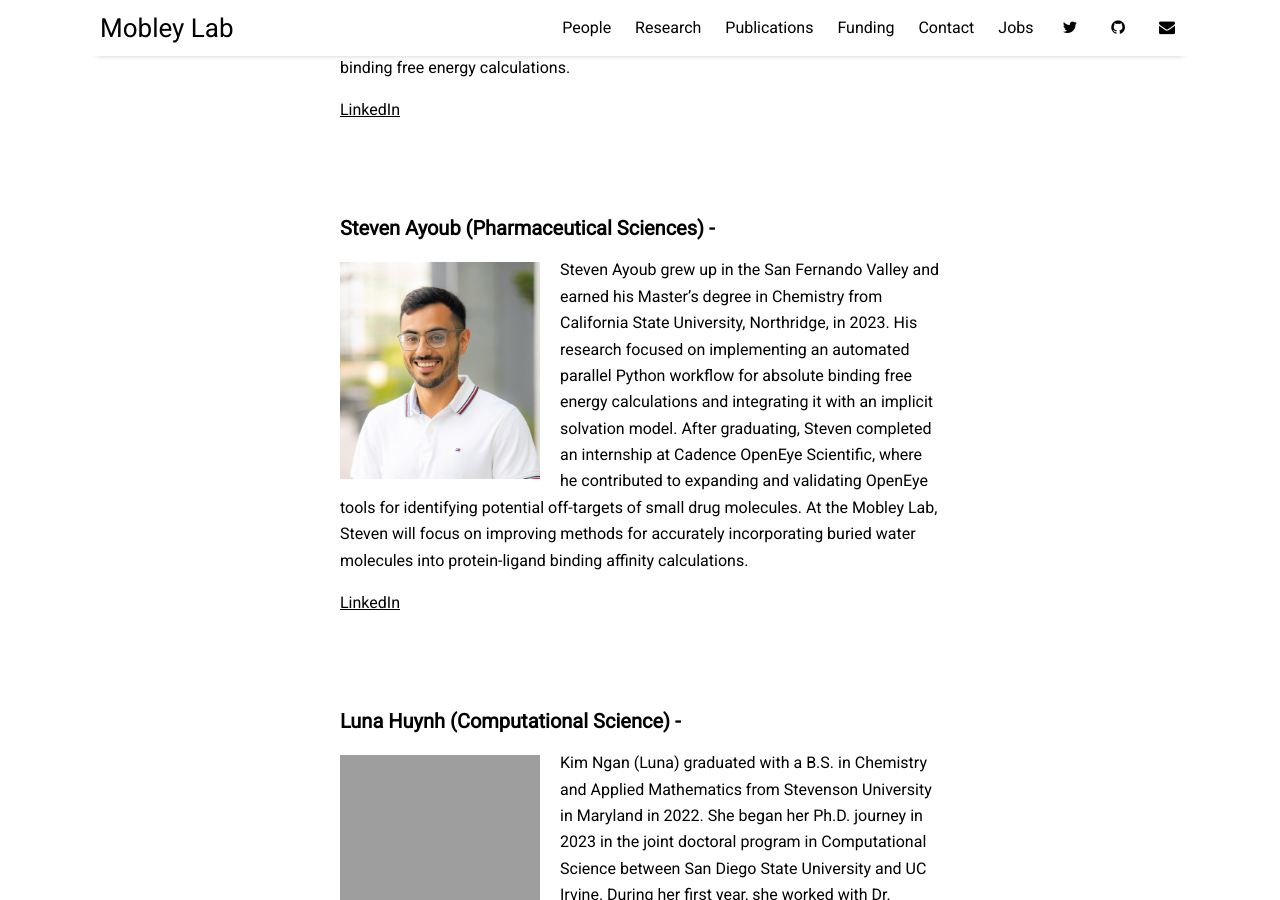
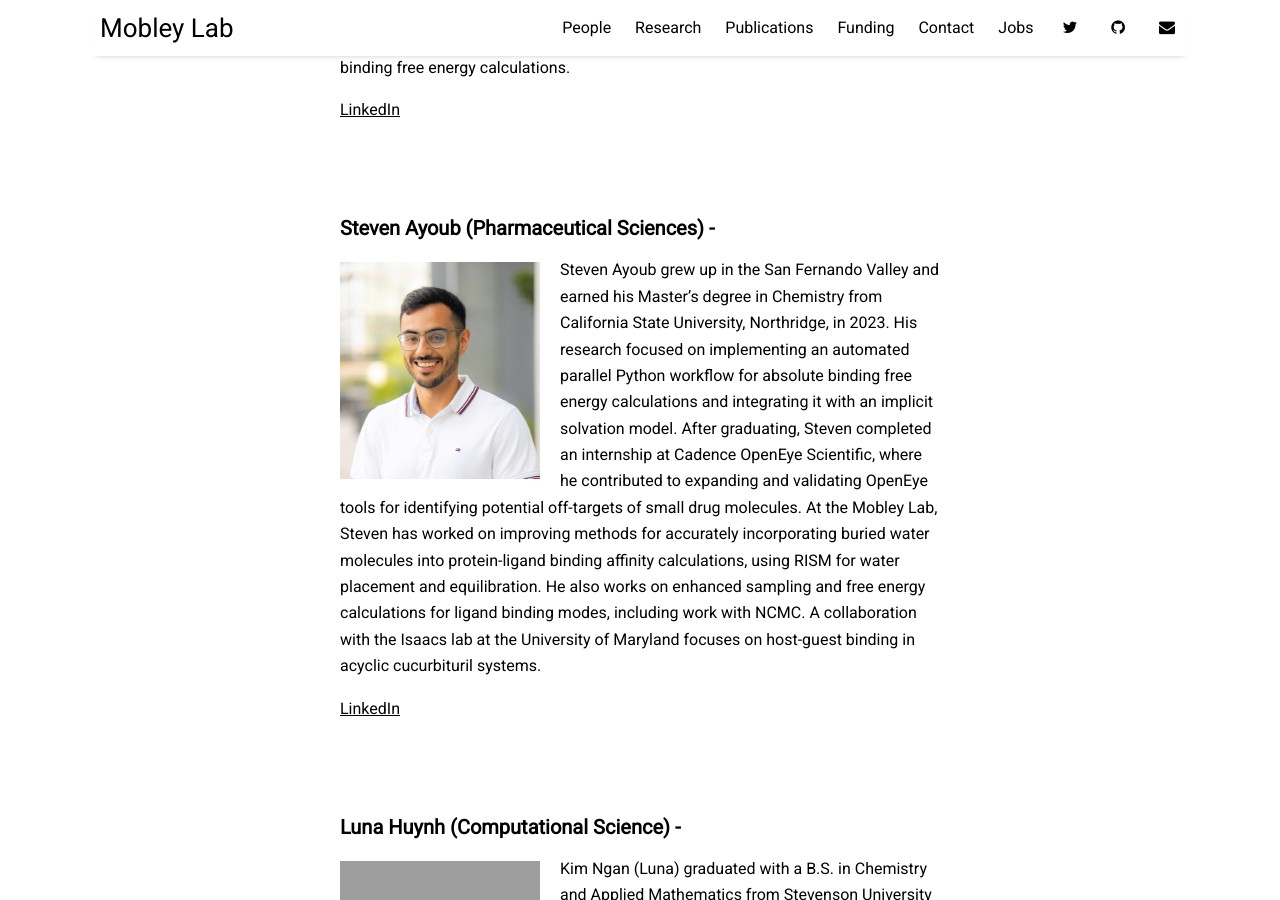
Before and after one commit to MobleyLab/mobleylab.org, a Jekyll site: the page built from pages/people.md, in a window 1280 px wide and 900 px high, scrolled down 3548 px. Built offline with Jekyll 4.4.1, drawn with Linux system fonts in a browser that asks for light colours; nearby versions of some CDN libraries.

Commit message:
Update Steven Ayoub bio

```diff
--- a/pages/people.md
+++ b/pages/people.md
@@ -79,7 +79,10 @@ Meghan Osato graduated from UCI with a B.S. in Biological Sciences and a B.S. in
 Steven Ayoub grew up in the San Fernando Valley and earned his Master’s degree in Chemistry from California State University, Northridge, in 2023. His research focused on
 implementing an automated parallel Python workflow for absolute binding free energy calculations and integrating it with an implicit solvation model. After graduating, Steven
 completed an internship at Cadence OpenEye Scientific, where he contributed to expanding and validating OpenEye tools for identifying potential off-targets of small drug
-molecules. At the Mobley Lab, Steven will focus on improving methods for accurately incorporating buried water molecules into protein-ligand binding affinity calculations.
+molecules. At the Mobley Lab, Steven has worked on improving methods for accurately incorporating buried water molecules into protein-ligand binding
+affinity calculations, using RISM for water placement and equilibration. He also works on enhanced sampling and free energy calculations for ligand
+binding modes, including work with NCMC. A collaboration with the Isaacs lab at the University of Maryland focuses on host-guest binding in acyclic
+cucurbituril systems.
 
 [LinkedIn](https://www.linkedin.com/in/steven-ayoub-79b30714a/ )
 
```
